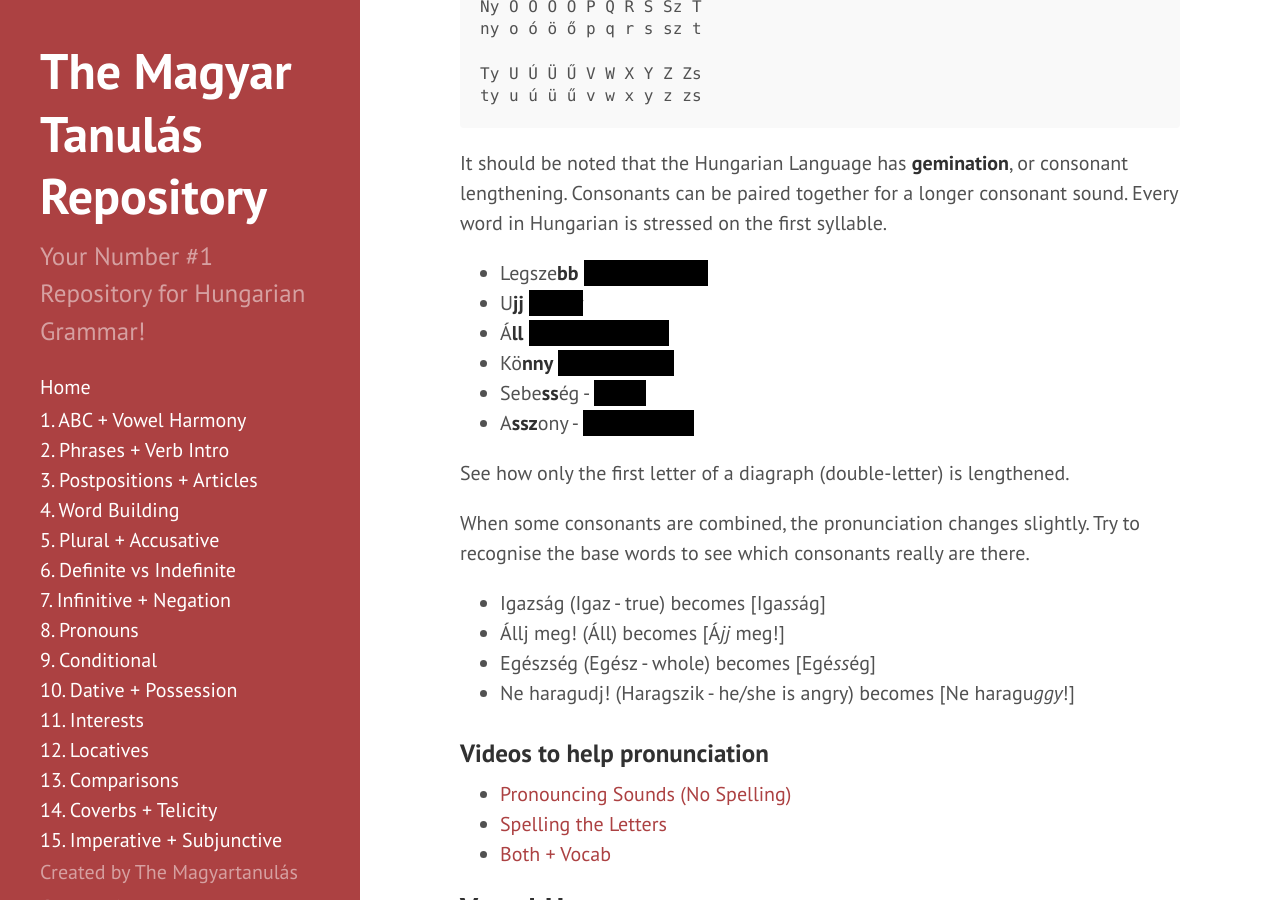
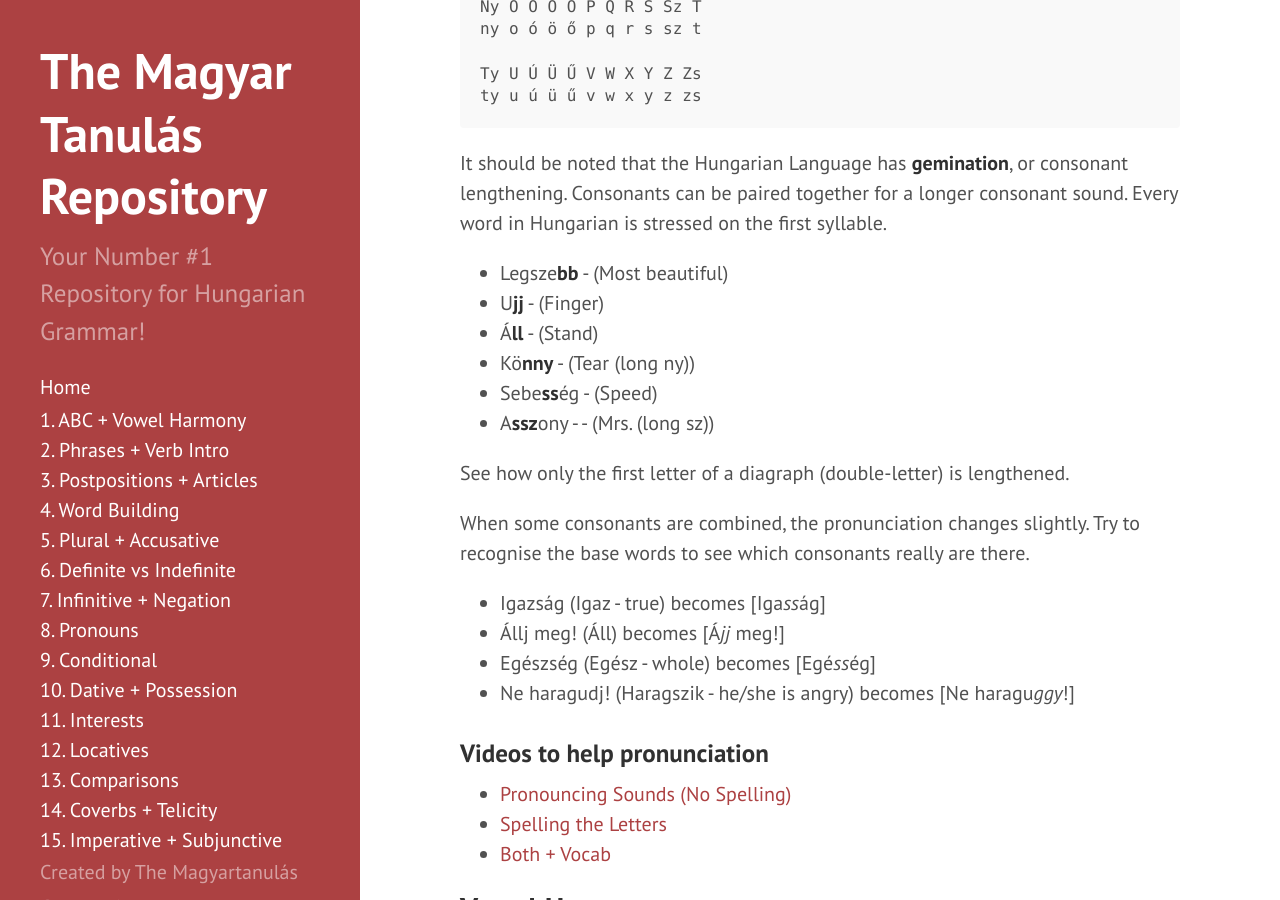
Before and after one commit to Magyartanulas/magyartanulas.github.io, a Jekyll site: the page built from alphabet_vowel-harmony.md, in a window 1280 px wide and 900 px high, scrolled down 523 px. Built offline with Jekyll 4.4.1, drawn with Linux system fonts in a browser that asks for light colours; Markdown is read by kramdown in place of the engine named in the settings.

Commit message:
Update alphabet_vowel-harmony.md

```diff
--- a/alphabet_vowel-harmony.md
+++ b/alphabet_vowel-harmony.md
@@ -26,12 +26,12 @@ ty u ú ü ű v w x y z zs
 It should be noted that the Hungarian Language has **gemination**, or consonant lengthening.
 Consonants can be paired together for a longer consonant sound. Every word in Hungarian is stressed on the first syllable.
 
-* Legsze**bb** <span class="spoiler">Most beautiful</span>
-* U**jj** <span class="spoiler">Finger</span>
-* Á**ll** <span class="spoiler">He/she/it stands</span>
-* Kö**nny** <span class="spoiler">Tear (long ny)</span>
-* Sebe**ss**ég - <span class="spoiler">Speed</span>
-* A**ssz**ony - <span class="spoiler">Mrs. (long sz)</span>
+* Legsze**bb** - (Most beautiful)
+* U**jj** - (Finger)
+* Á**ll** - (Stand)
+* Kö**nny** - (Tear (long ny))
+* Sebe**ss**ég - (Speed)
+* A**ssz**ony - - (Mrs. (long sz))
 
 See how only the first letter of a diagraph (double-letter) is lengthened.
 
```
